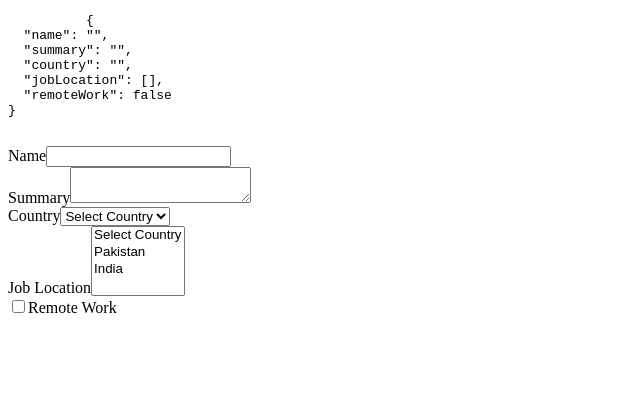
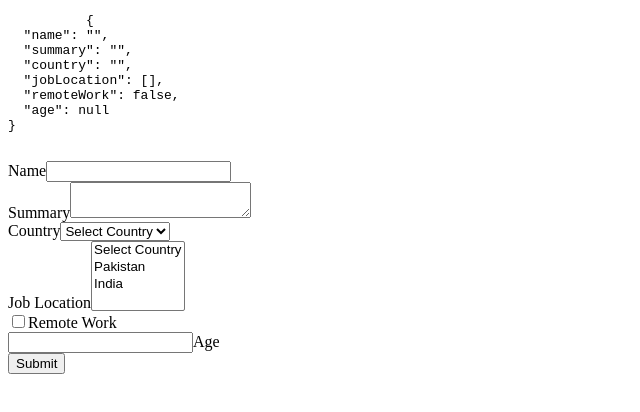
Before and after one commit to devlivewir/vue-initial, a Vue app: page / in a window 1280 px wide. Shown: the top 412 px of the page, without its empty margins (0-640 px from the left). Built offline with nearby package versions, Linux system fonts and the light colour scheme.

Commit message:
form handling modifier

```diff
--- a/src/App.vue
+++ b/src/App.vue
@@ -6,10 +6,10 @@
           {{ JSON.stringify(formValues, null, 2) }}
         </pre>
       </div>
-      <form action="">
+      <form action="" @submit.prevent="submitForm">
         <div>
           <label for="name">Name</label>
-          <input type="text" id="name" v-model="formValues.name">
+          <input type="text" id="name" v-model.trim.lazy="formValues.name">
         </div>
 
         <div>
@@ -39,6 +39,14 @@
           <input type="checkbox" id="remoteWork" v-model="formValues.remoteWork">
           <label for="remoteWork">Remote Work</label>
         </div>
+
+        <div>
+          <input type="number" id="age" v-model.number="formValues.age">
+          <label for="remoteWork">Age</label>
+        </div>
+        <div>
+          <button>Submit</button>
+        </div>
       </form>
     </template>
   </div>
@@ -56,10 +64,17 @@ export default {
         'summary': '',
         'country': '',
         'jobLocation': [],
-        'remoteWork': false
+        'remoteWork': false,
+        age: null,
       }
     }
-  }
+  },
+  methods: {
+    submitForm() {
+      console.log('button submitted...');
+    }
+
+  },
 }
 </script>
 <style>
```
